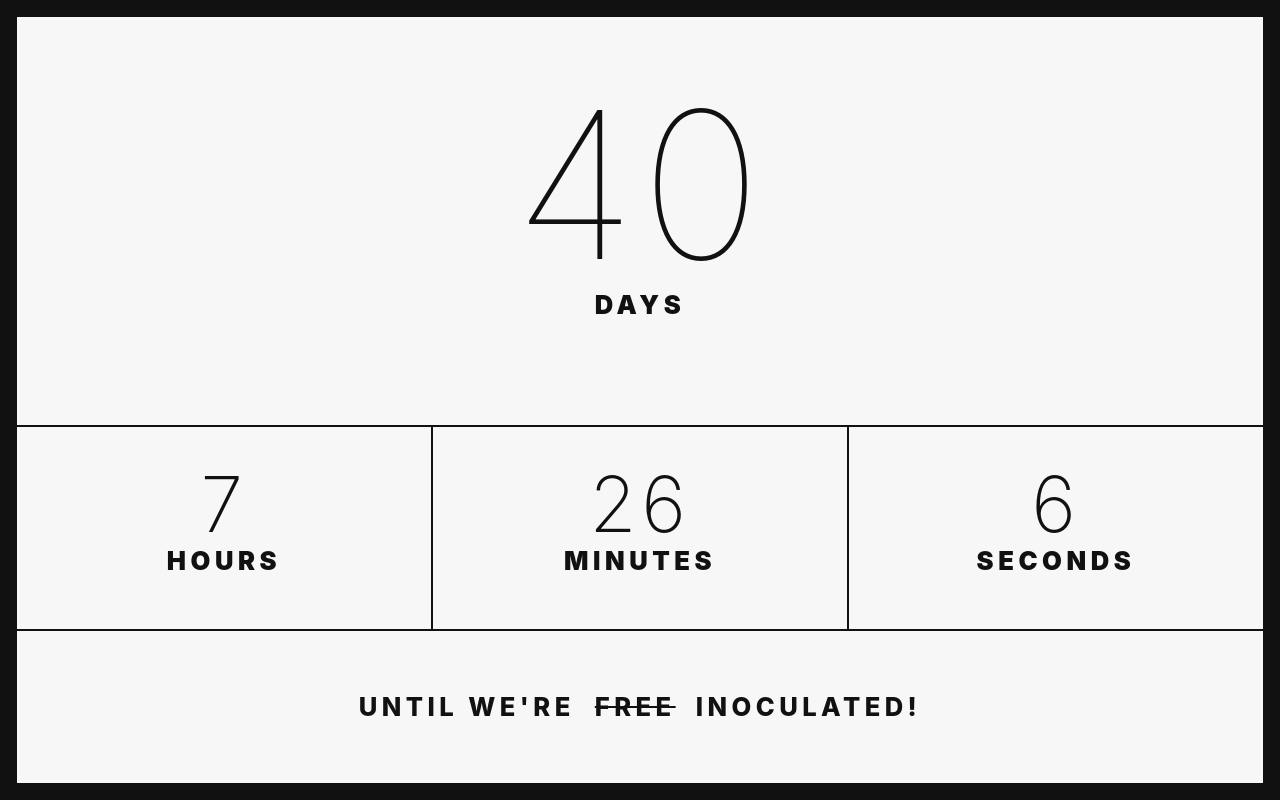
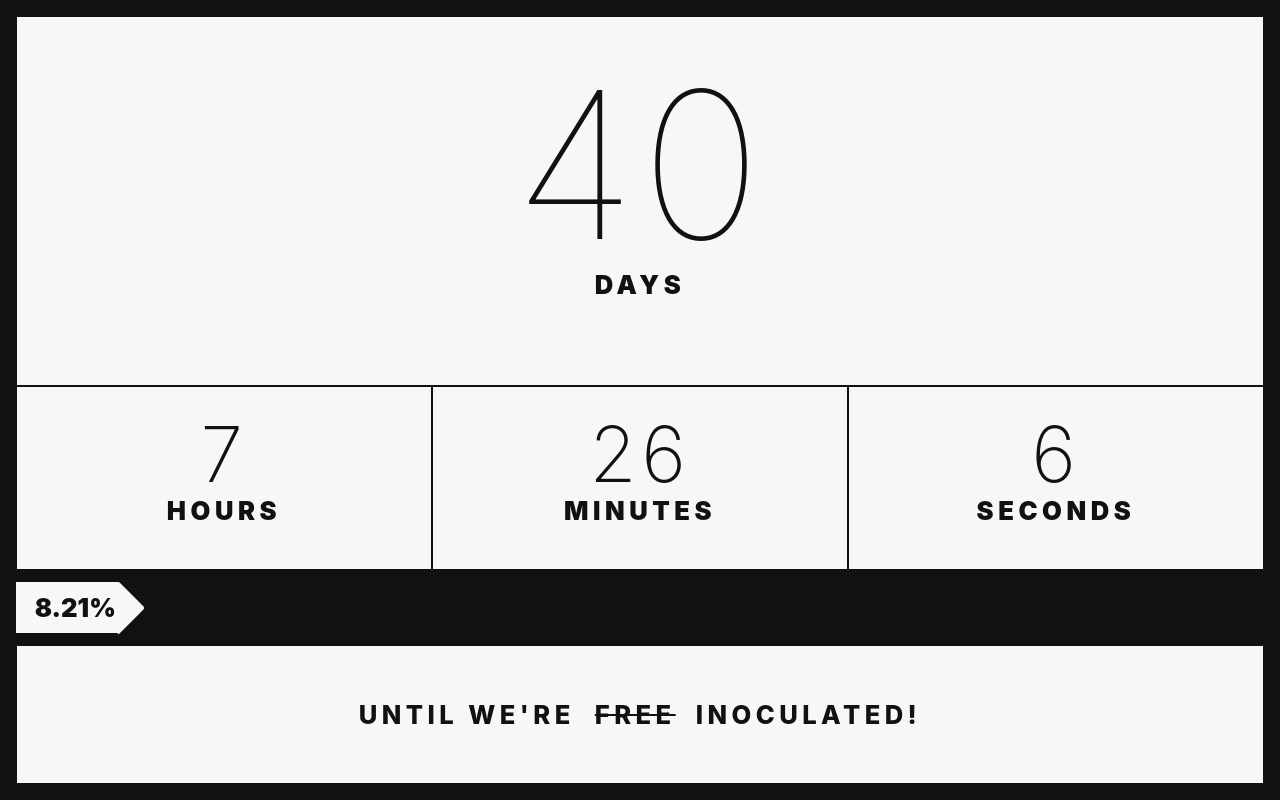
Before and after one commit to aharvard/inoculation-countdown, a Svelte app: page / in a window 1280 px wide. Built offline with nearby package versions, Linux system fonts and the light colour scheme.

Commit message:
add progress

```diff
--- a/src/App.svelte
+++ b/src/App.svelte
@@ -1,15 +1,17 @@
 <script>
   import { onMount } from "svelte";
 
-  const countDownDate = new Date("Apr 23, 2021 9:15:00").getTime();
+  const firstShotDate = new Date("Mar 10, 2021 11:15:00").getTime();
+  const fullInocDate = new Date("Apr 23, 2021 9:15:00").getTime();
+  const inocPeriod = fullInocDate - firstShotDate;
 
   $: now = new Date();
-  $: distance = countDownDate - now;
+  $: timeLeft = fullInocDate - now;
 
-  $: days = Math.floor(distance / (1000 * 60 * 60 * 24));
-  $: seconds = Math.floor((distance % (1000 * 60)) / 1000);
-  $: minutes = Math.floor((distance % (1000 * 60 * 60)) / (1000 * 60));
-  $: hours = Math.floor((distance % (1000 * 60 * 60 * 24)) / (1000 * 60 * 60));
+  $: days = Math.floor(timeLeft / (1000 * 60 * 60 * 24));
+  $: seconds = Math.floor((timeLeft % (1000 * 60)) / 1000);
+  $: minutes = Math.floor((timeLeft % (1000 * 60 * 60)) / (1000 * 60));
+  $: hours = Math.floor((timeLeft % (1000 * 60 * 60 * 24)) / (1000 * 60 * 60));
 
   const plural = (num, str) => (num === 1 ? str : str + "s");
 
@@ -17,6 +19,8 @@
   $: secondsLabel = plural(seconds, "second");
   $: minutesLabel = plural(minutes, "minute");
   $: hoursLabel = plural(hours, "hour");
+
+  $: inocWaitingProgress = (100 - (timeLeft / inocPeriod) * 100).toFixed(2);
 
   onMount(() => {
     const interval = setInterval(() => {
@@ -54,6 +58,11 @@
     </span>
     {secondsLabel}
   </p>
+  <div id="progress" aria-label="{inocWaitingProgress}% of the way there!">
+    <div id="bar" style="--progress-width: {inocWaitingProgress}%">
+      <span id="progess-label">{inocWaitingProgress}%</span>
+    </div>
+  </div>
   <p id="remain">
     until we're &nbsp;<span class="strike">free</span> &nbsp; inoculated!
   </p>
@@ -62,14 +71,16 @@
 <style>
   main {
     border: 1rem solid;
+    overflow: hidden;
     font-size: clamp(14px, 2vw, 2rem);
-    height: 100vh;
+    min-height: 100vh;
     display: grid;
     grid-template-columns: 1fr 1fr 1fr;
-    grid-template-rows: 2fr 1fr 0.75fr;
+    grid-template-rows: 2fr 1fr auto 0.75fr;
     grid-template-areas:
       "days days days"
       "hours mins secs"
+      "progress progress progress"
       "remain remain remain";
   }
 
@@ -95,6 +106,48 @@
     font-weight: 200;
     margin-bottom: 0.25rem;
     margin-top: -0.2em;
+  }
+
+  #progress {
+    grid-area: progress;
+    background: var(--text);
+  }
+
+  #bar {
+    background: var(--background);
+    width: var(--progress-width);
+    margin: 0.75rem 0;
+    display: flex;
+    position: relative;
+  }
+
+  #bar::before,
+  #bar::after {
+    content: "";
+    background: var(--background);
+    height: 70%;
+    width: 1em;
+    position: absolute;
+    transform-origin: top right;
+    transform: rotate(-45deg);
+    right: 0;
+    top: 0;
+  }
+  #bar::after {
+    transform-origin: bottom right;
+    transform: rotate(45deg);
+    top: initial;
+    bottom: 0;
+  }
+  #progess-label {
+    color: var(--text);
+    width: 100%;
+    padding: 0.5em 0.1em;
+    text-align: right;
+    height: 100%;
+    font-weight: 900;
+    line-height: 1;
+    z-index: 1;
   }
 
   #days {
@@ -124,8 +177,9 @@
 
   @media (max-width: 600px) {
     main {
+      min-height: 100%;
       border: none;
-      grid-template-rows: 1fr auto 1fr;
+      grid-template-rows: 1fr auto auto 1fr;
     }
     p {
       border: none;
```
